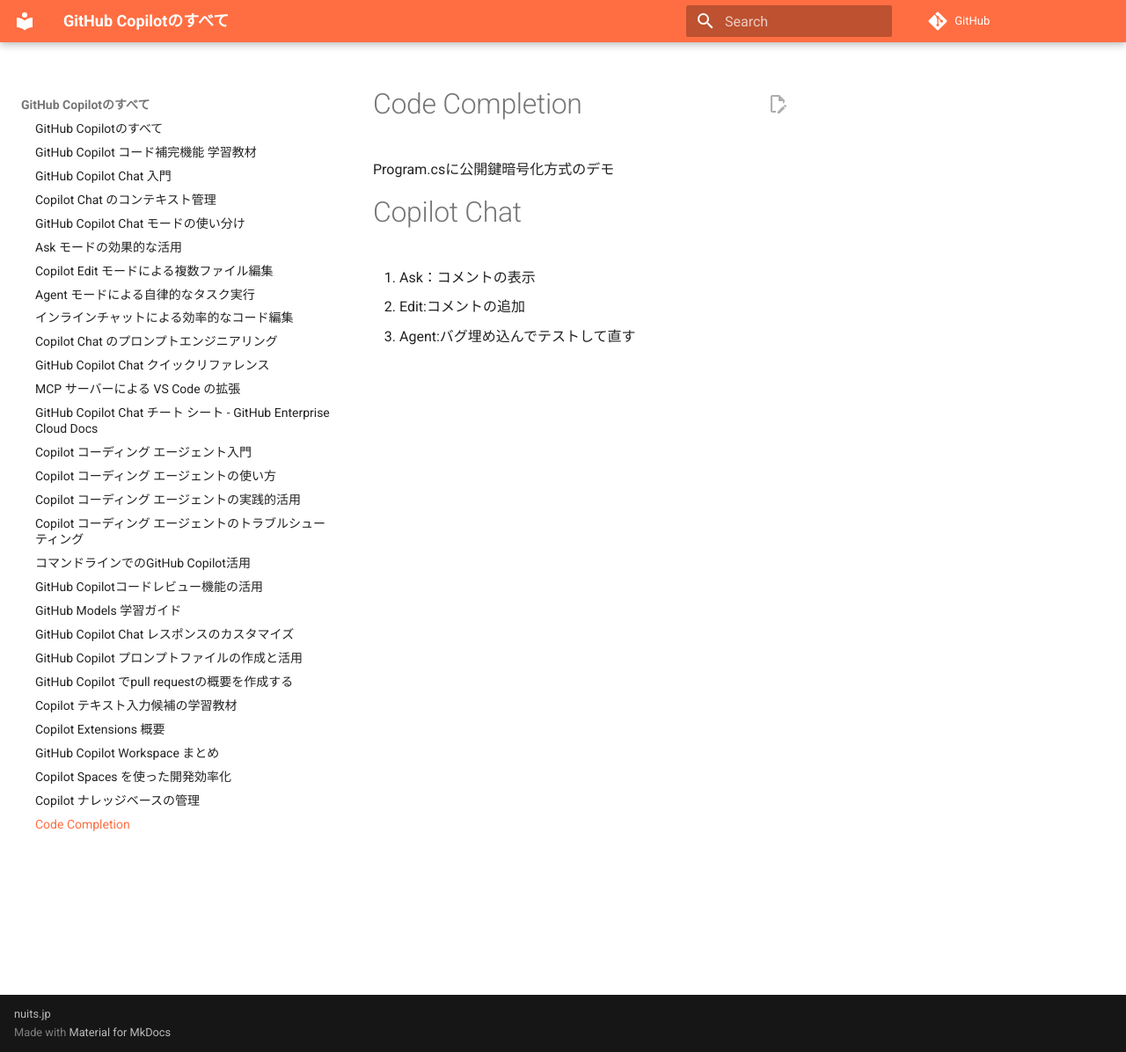
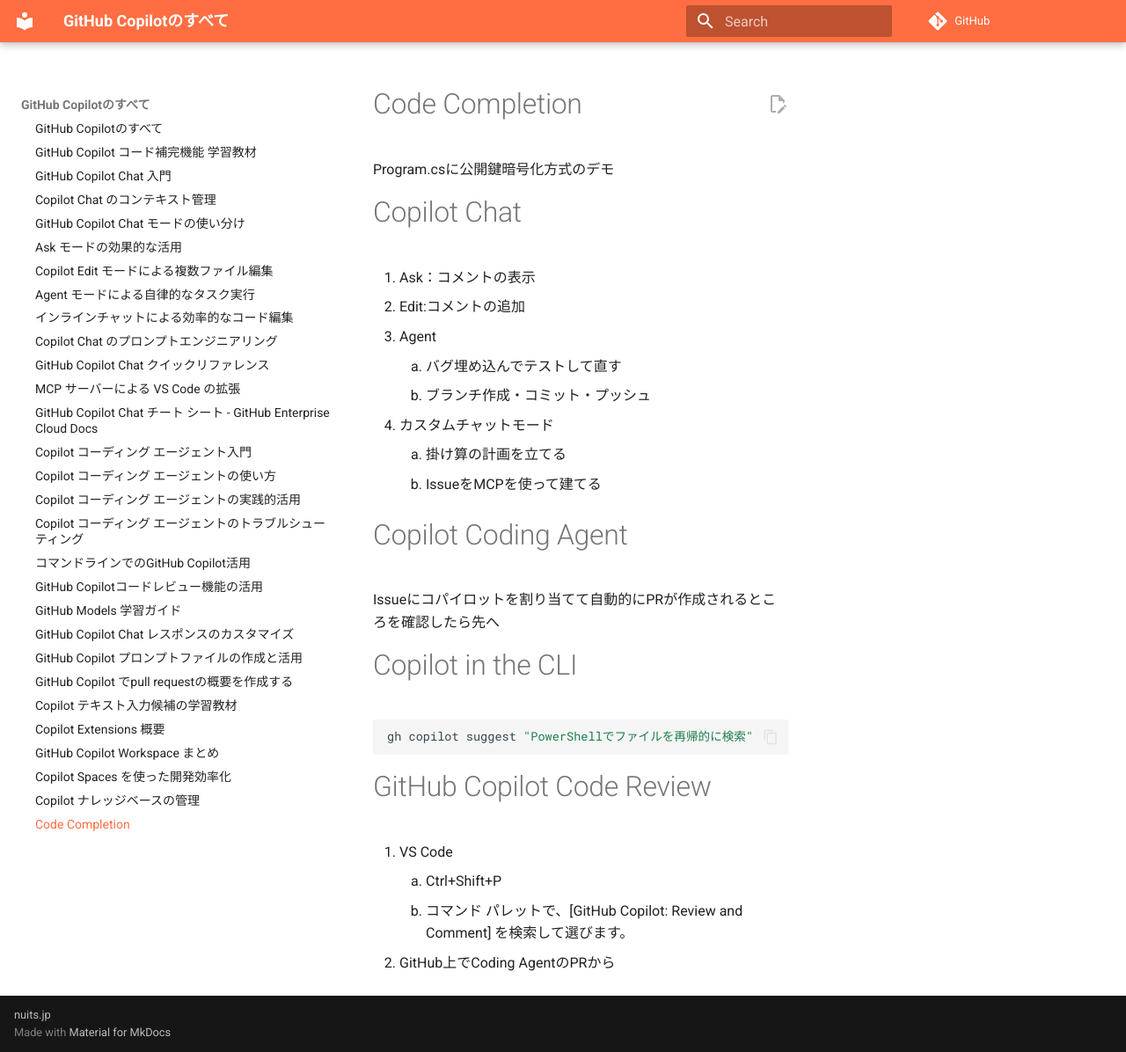
Before and after one commit to nuitsjp/all-of-github-copilot, an MkDocs documentation site: the page built from docs/MEMO.md, in a window 1280 px wide and 1196 px high. Shown: the whole window at 88% size. Built offline with MkDocs 1.6.1 and Material for MkDocs 9.7.7, drawn with Linux system fonts in a browser that asks for light colours; comment, search, counter and statistics services are not loaded.

Commit message:
MEMO.mdの内容を更新し、Copilotのエージェント機能とCLIでの使用例を追加

````diff
--- a/docs/MEMO.md
+++ b/docs/MEMO.md
@@ -6,6 +6,26 @@ Program.csに公開鍵暗号化方式のデモ
 
 1. Ask：コメントの表示
 2. Edit:コメントの追加
-3. Agent:バグ埋め込んでテストして直す
+3. Agent
+    1. バグ埋め込んでテストして直す
+    2. ブランチ作成・コミット・プッシュ
+4. カスタムチャットモード
+    1. 掛け算の計画を立てる
+    2. IssueをMCPを使って建てる
 
-#
+# Copilot Coding Agent
+
+Issueにコパイロットを割り当てて自動的にPRが作成されるところを確認したら先へ
+
+# Copilot in the CLI
+
+```pwsh
+gh copilot suggest "PowerShellでファイルを再帰的に検索"
+```
+
+# GitHub Copilot Code Review
+
+1. VS Code
+    1. Ctrl+Shift+P
+    2. コマンド パレットで、[GitHub Copilot: Review and Comment] を検索して選びます。
+2. GitHub上でCoding AgentのPRから
````
Also changed, not shown: GitHub Copilotのすべて.md (+3 -3 lines).
